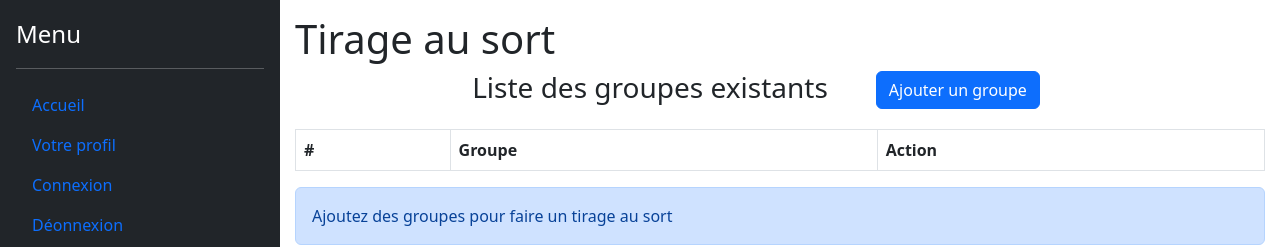
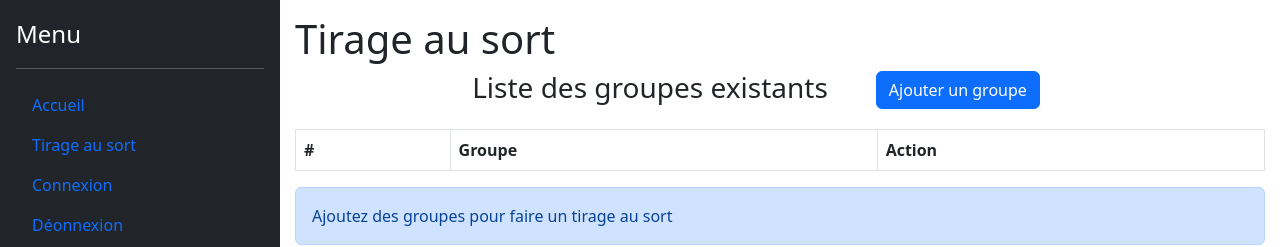
Before and after one commit to ilhan69/Isitech-react3, a React (Create React App) app in the folder client/: page /inputpage in a window 1280 px wide. Shown: the top 247 px of the page. Built offline with nearby package versions, Linux system fonts and the light colour scheme; sample sign-in values are in the browser's storage.

Commit message:
Update DashboardLayout.jsx

```diff
--- a/client/src/components/Layouts/DashboardLayout.jsx
+++ b/client/src/components/Layouts/DashboardLayout.jsx
@@ -29,7 +29,7 @@ const DashboardLayout = (props) => {
                     </li>
                     <li className="nav-item">
                         <Link to={'/inputpage'} className="nav-link">
-                            Votre profil
+                            Tirage au sort
                         </Link>
                     </li>
                     <li>
```
